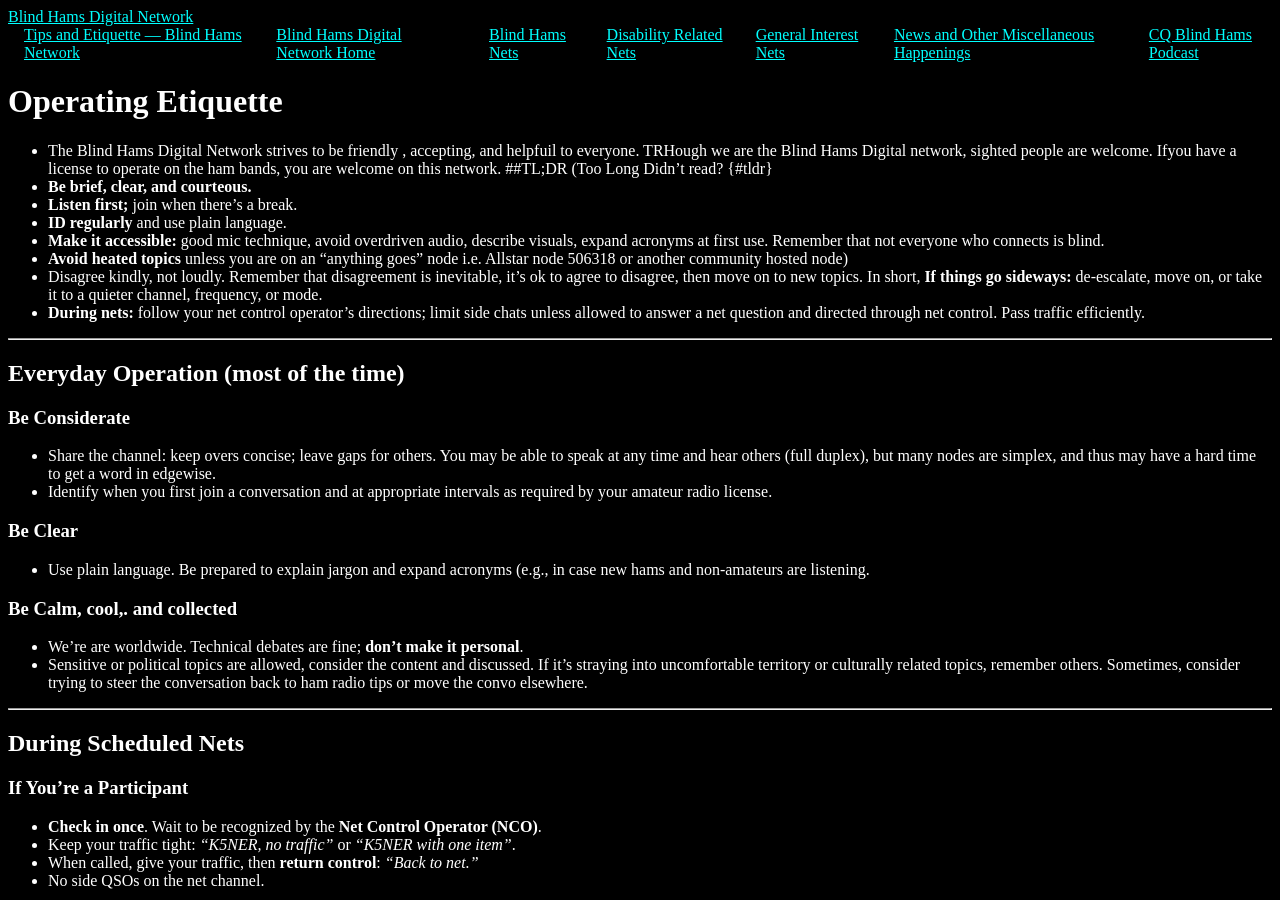
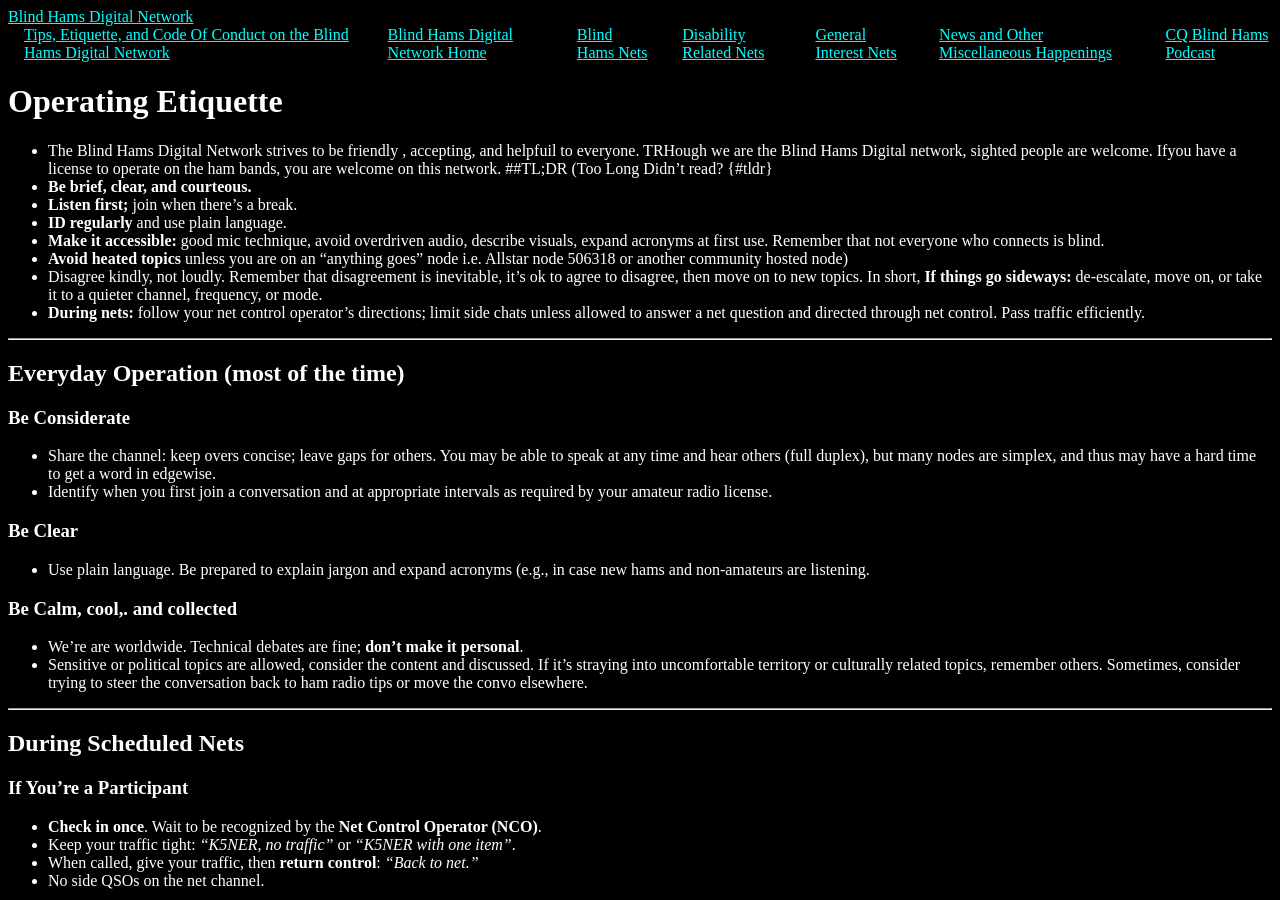
Before and after one commit to nromey/bh-network, a Jekyll site: the page built from nets/blind-hams/etiquette.md, in a window 1280 px wide and 900 px high. Built offline with Jekyll 4.4.1, drawn with Linux system fonts in a browser that asks for light colours.

Commit message:
Changed title (in header) to add "code of conduct" to the page title per Patrick.

```diff
--- a/nets/blind-hams/etiquette.md
+++ b/nets/blind-hams/etiquette.md
@@ -1,6 +1,6 @@
 ---
 layout: default
-title: Tips and Etiquette — Blind Hams Network
+title: Tips, Etiquette, and Code Of Conduct on the Blind Hams Digital Network
 permalink: /nets/blind-hams/etiquette/
 ---
 
```
